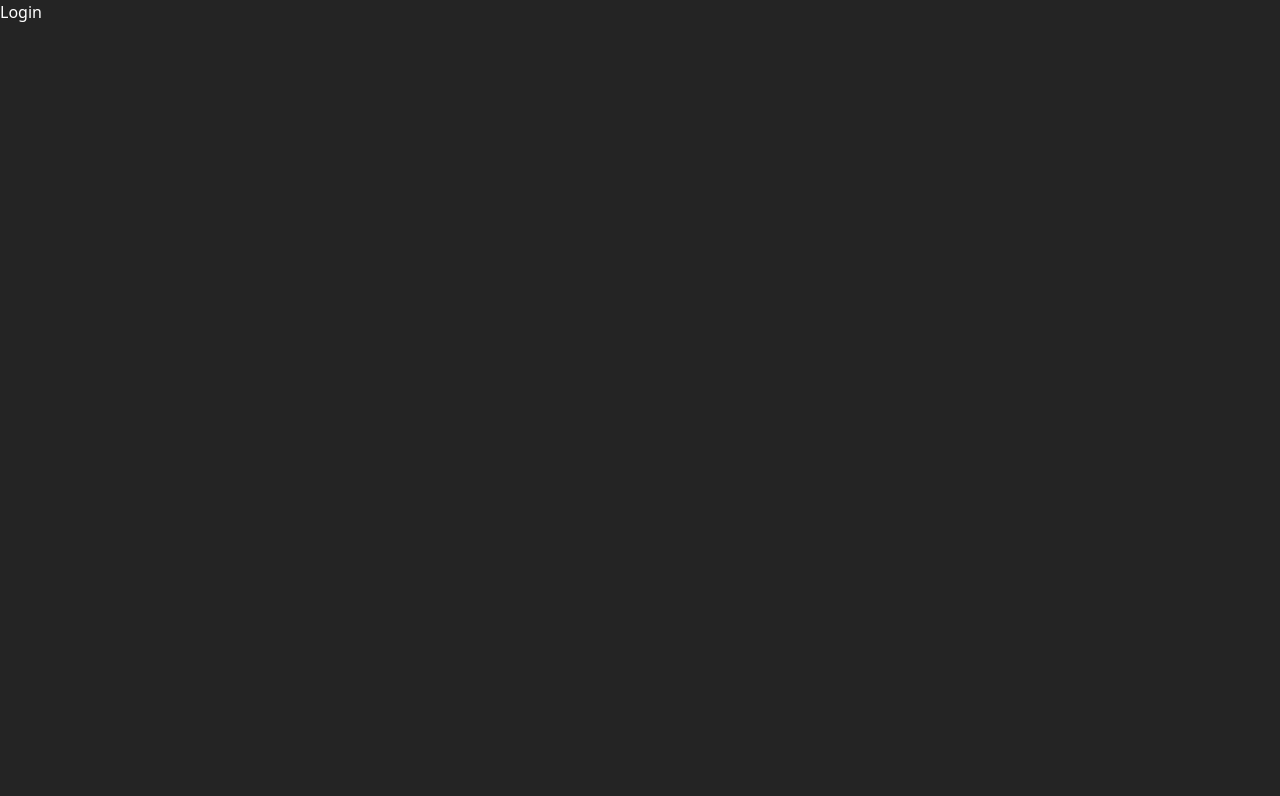
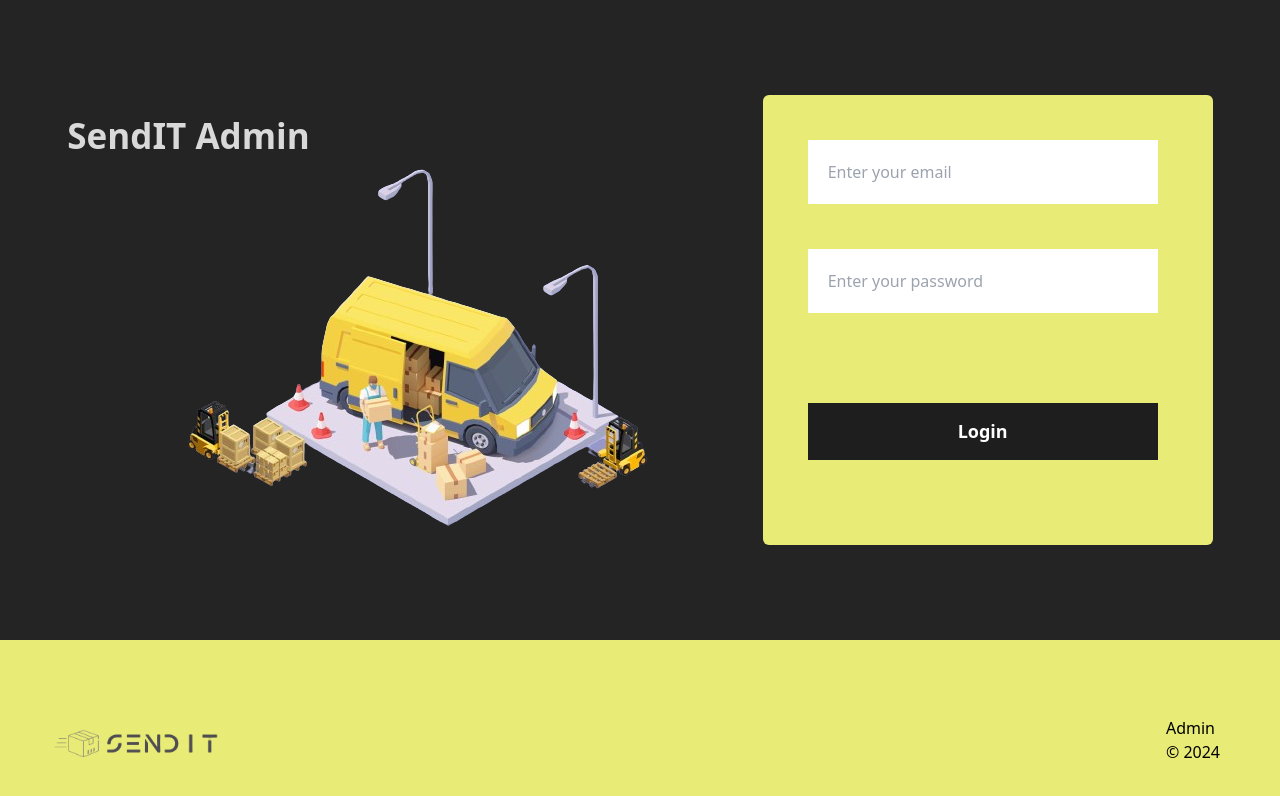
Before and after one commit to valanboy/sendit1, a React (Vite) app in the folder admin/: page /login in a window 1280 px wide. Shown: the top 796 px of the page. Built offline with nearby package versions, Linux system fonts and the light colour scheme.

Commit message:
created newuser and login page and I also formatted newpacel and parcels page

```diff
--- a/admin/src/pages/Login.jsx
+++ b/admin/src/pages/Login.jsx
@@ -1,10 +1,32 @@
-
+import Footer from "../components/Footer";
 const Login = () => {
   return (
-    <div className="text-white">
-      Login
+    <div>
+      <div className="h-[80vh] flex items-center justify-evenly p-[50px] text-gray-300">
+        <div>
+          <h2 className="text-[#d9d9d9] font-semibold text-[35px]">
+            SendIT Admin
+          </h2>
+          <img src="/hero.png" alt="" />
+        </div>
+
+        <div className="h-[450px] w-[450px] bg-[#E9EB77] rounded-md">
+          <input type="text"
+          placeholder="Enter your email"
+           className="flex items-center justify-center bg-[#fff] p-[20px] w-[350px] m-[10%] outline-none"/>
+
+        <input type="password"
+          placeholder="Enter your password"
+           className="flex items-center justify-center bg-[#fff] p-[20px] w-[350px] m-[10%] outline-none"/>
+
+       <button className="bg-[#1e1e1e] w-[350px] text-white font-semibold text-[18px] p-[15px] m-[10%]">
+          Login
+        </button>
+        </div>
+      </div>
+      <Footer />
     </div>
-  )
-}
+  );
+};
 
-export default Login
+export default Login;
```
